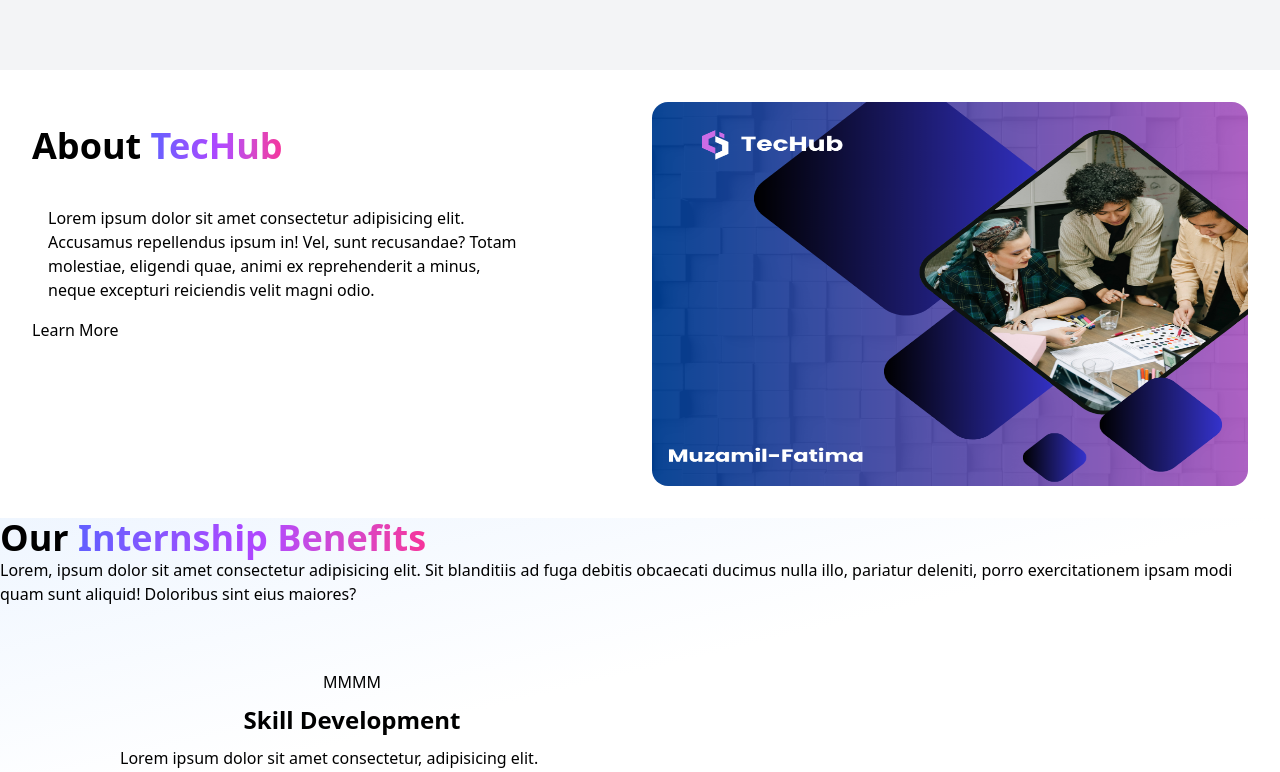
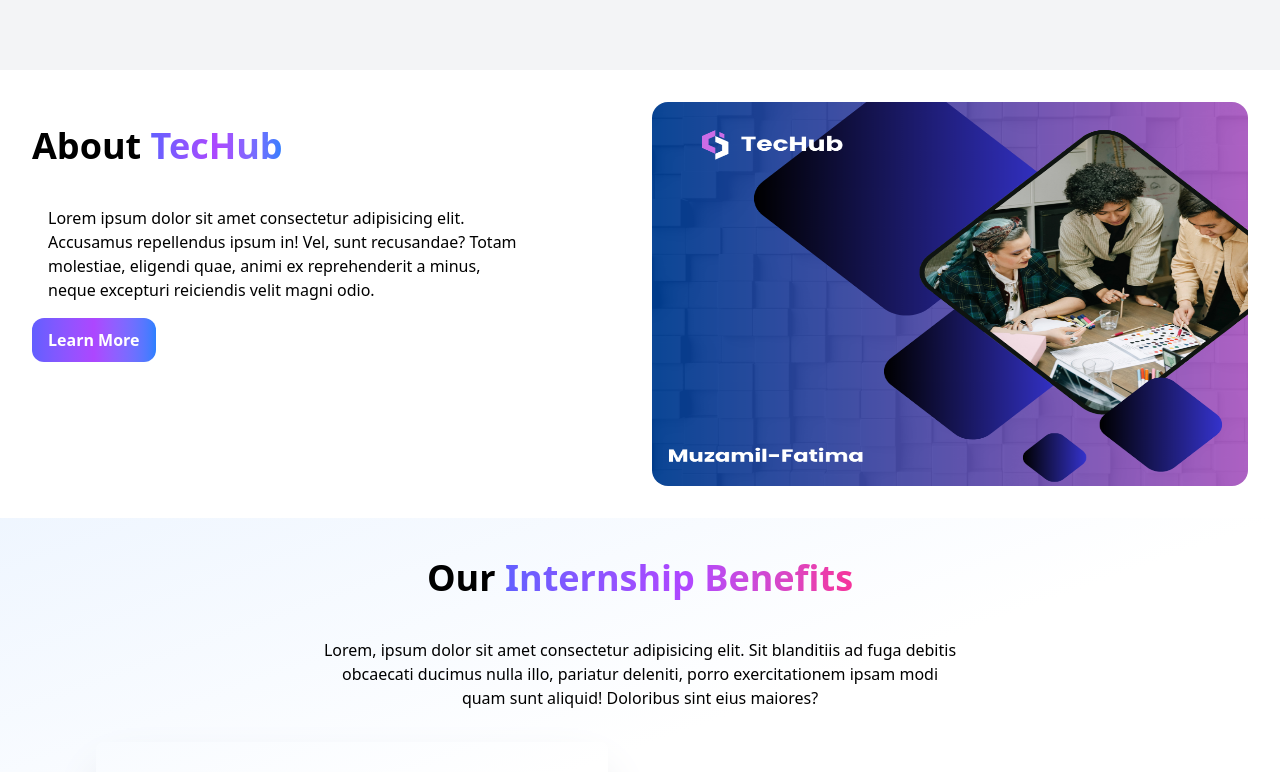
Before and after one commit to Muzamil-Fatima/Tec-Hub, a React app in the folder frontend/: page / in a window 1280 px wide. Shown: the part 460-1232 px from the top of the page. Built offline with nearby package versions, Linux system fonts and the light colour scheme; the HTML template or start-up script is replaced by a standard one.

Commit message:
add more css

```diff
--- a/frontend/src/pages/Home/About.jsx
+++ b/frontend/src/pages/Home/About.jsx
@@ -5,7 +5,10 @@
     <div className="flex flex-row justify-around space-x-6 p-8">
       <div className="w-1/2 pt-6">
         <h2 className="text-4xl font-bold mb-6">
-          About <span className="bg-linear-to-r from-indigo-500 via-purple-500 to-pink-500 bg-clip-text text-transparent ">TecHub</span>
+          About{" "}
+          <span className="bg-linear-to-r from-indigo-500 via-purple-500 to-blue-500 bg-clip-text text-transparent ">
+            TecHub
+          </span>
         </h2>
         <p className="p-4 w-lg text-wrap">
           Lorem ipsum dolor sit amet consectetur adipisicing elit. Accusamus
@@ -13,10 +16,16 @@
           quae, animi ex reprehenderit a minus, neque excepturi reiciendis velit
           magni odio.
         </p>
-        <button>Learn More</button>
+        <button className="bg-linear-to-r from-indigo-500 via-purple-500 to-blue-500 px-4 py-2.5 rounded-xl font-semibold text-white hover:border-purple-700 hover:border hover:bg-none hover:text-purple-900">
+          Learn More
+        </button>
       </div>
-      <div className="w-1/2">
-        <img src={tec} alt=""  className="h-96 rounded-2xl w-full hover:shadow-2xl hover:shadow-purple-700"/>
+      <div className="w-1/2 hover:shadow-lg">
+        <img
+          src={tec}
+          alt=""
+          className="h-96 rounded-2xl w-full hover:shadow-2xl hover:shadow-purple-700"
+        />
       </div>
     </div>
   );
--- a/frontend/src/pages/Home/Benefit.jsx
+++ b/frontend/src/pages/Home/Benefit.jsx
@@ -2,9 +2,9 @@
 
 const Benefit = () => {
   return (
-    <div className="flex flex-col gap-2.5 items-center p-4 w-lg pt-8 px-6 hover:shadow-2xl hover:shadow-gray-300 pb-8 rounded-lg">
+    <div className="flex flex-col gap-2.5 items-center p-4 w-lg pt-8 px-6 shadow-2xl shadow-gray-300 pb-8 rounded-lg hover:shadow-xl">
       {/* <img src="" alt="" /> */}
-      <p>MMMM</p>
+      <p className="bg-linear-to-br from-purple-300 via-purple to bg-pink-300 rounded-full w-18 h-18 flex justify-center items-center hover:rotate-45 ">MMMM</p>
       <p className="font-bold text-2xl">Skill Development</p>
       <p>
         Lorem ipsum dolor sit amet consectetur, adipisicing elit. Repellat ad
--- a/frontend/src/pages/Home/Internship.jsx
+++ b/frontend/src/pages/Home/Internship.jsx
@@ -5,13 +5,13 @@
   return (
     <div className="bg-linear-to-br from-blue-50 via-white to purple-50 ">
       <div>
-        <h2 className="text-4xl font-bold">
+        <h2 className="text-4xl font-bold text-center p-10">
           Our{" "}
           <span className="bg-linear-to-r from-indigo-500 via-purple-500 to-pink-500 bg-clip-text text-transparent">
             Internship Benefits
           </span>{" "}
         </h2>
-        <p>
+        <p className="w-1/2 text-center m-auto">
           Lorem, ipsum dolor sit amet consectetur adipisicing elit. Sit
           blanditiis ad fuga debitis obcaecati ducimus nulla illo, pariatur
           deleniti, porro exercitationem ipsam modi quam sunt aliquid! Doloribus
```
